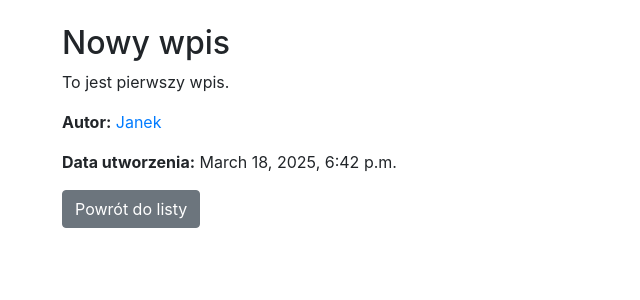
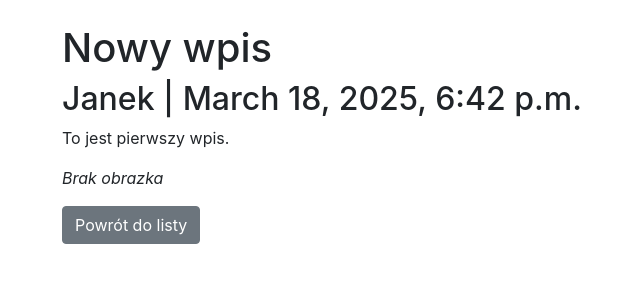
Before and after one commit to PiotLobLib/dingo, a Django app: page /posts/post/1/ in a window 1280 px wide. Shown: the part 142-442 px from the top of the page, without its empty margins (23-663 px from the left). Run offline with Django 5.2, Linux system fonts and the light colour scheme; data comes from the database, SQL or seed files in the repository; both versions use the stored data as it was after the commit; some libraries are stand-ins or nearby versions.

Commit message:
add images to post - tested

```diff
--- a/posts/forms.py
+++ b/posts/forms.py
@@ -6,7 +6,6 @@ from .models import Post, Author
 class PostForm(forms.ModelForm):
     class Meta:
         model = Post
-        fields = "__all__"
         fields = ["title", "content", "author", "image"]
 
 
--- a/posts/templates/posts/post_detail.html
+++ b/posts/templates/posts/post_detail.html
@@ -3,9 +3,15 @@
 {% block title %}{{ post.title }}{% endblock %}
 
 {% block content %}
-   <h2>{{ post.title }}</h2>
+   <h1>{{ post.title }}</h1>
+   <h2>{{ post.author.nick }} | {{ post.created }}</h2>
    <p>{{ post.content }}</p>
-   <p><strong>Autor:</strong> <a href="{% url 'posts:author_detail' post.author.id %}">{{ post.author.nick }}</a></p>
-   <p><strong>Data utworzenia:</strong> {{ post.created }}</p>
+
+   {% if post.image %}
+      <div><img src="{{ post.image.url }}" class="img-fluid" style="max-width: 400px;"></div>
+   {% else %}
+      <p><em>Brak obrazka</em></p>
+   {% endif %}
+
    <a href="{% url 'posts:post_list' %}" class="btn btn-secondary">Powrót do listy</a>
 {% endblock %}
--- a/posts/templates/posts/post_list.html
+++ b/posts/templates/posts/post_list.html
@@ -62,10 +62,10 @@
     <div class="col-md-4">
         {% if perms.posts.add_post %}
         <h4 class="mb-3">Dodaj nowy</h4>
-        <form method="post" novalidate>
+        <form method="POST" enctype='multipart/form-data'>
             {% csrf_token %}
             {% bootstrap_form form  %}
-            <button type="submit" class="btn btn-primary">Dodaj</button>
+            <input type="submit" value="Dodaj">
         </form>
         {% else %}
         {% endif %}
--- a/posts/views.py
+++ b/posts/views.py
@@ -12,8 +12,6 @@ def post_list(request):
     posts_page = paginator.get_page(page_number)
 
     if request.method == "POST":
-        # form = PostForm(request.POST)
-        # form = ResultForm(data=request.POST, files=request.FILES)
         form = PostForm(data=request.POST, files=request.FILES)
         if form.is_valid():
             form.save()
```
Also changed, not shown: db.sqlite3, media/photos/2025/03/27/FZiJJZ.JPG (added), media/photos/2025/03/27/master.jpg (added).
